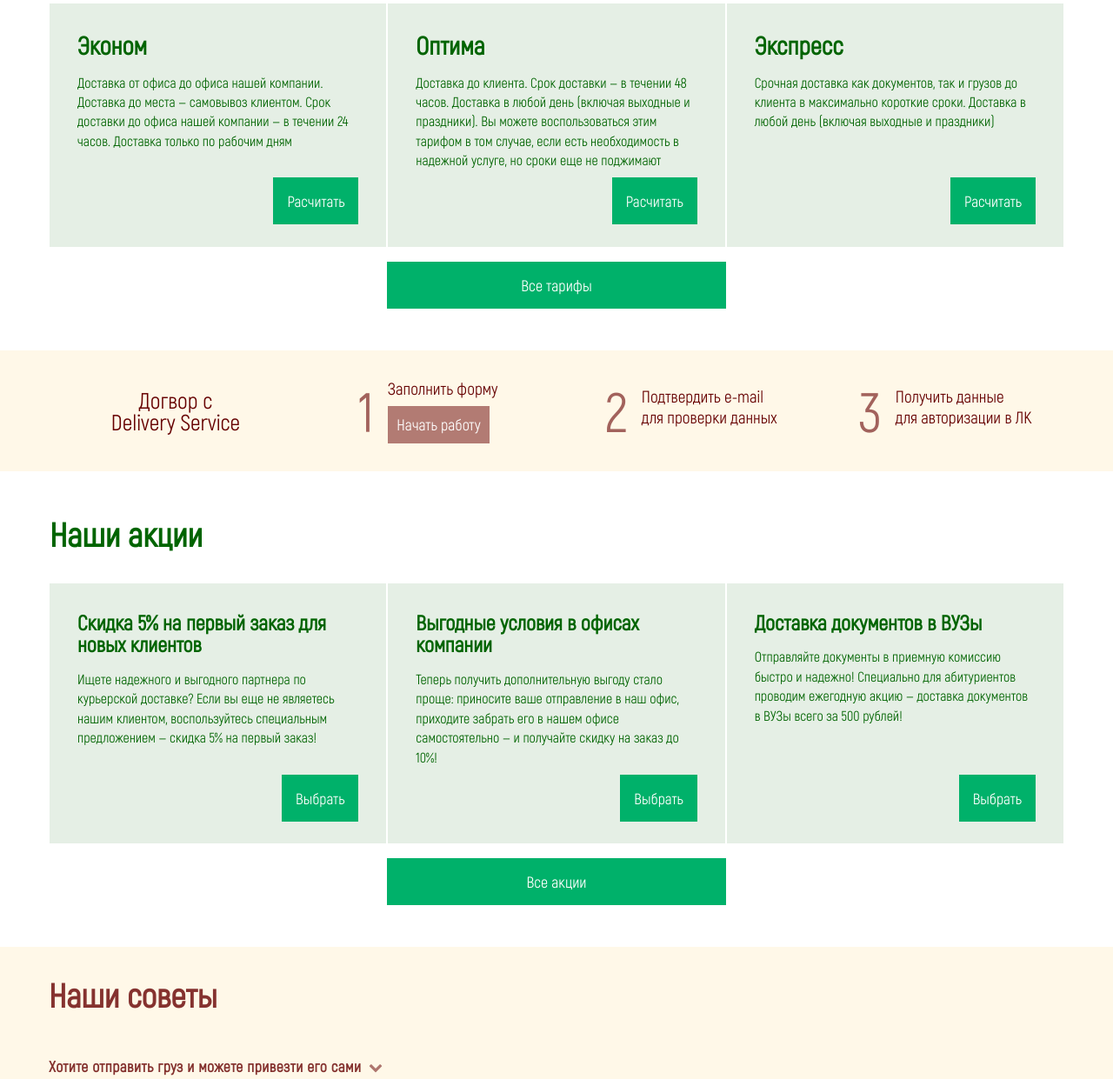
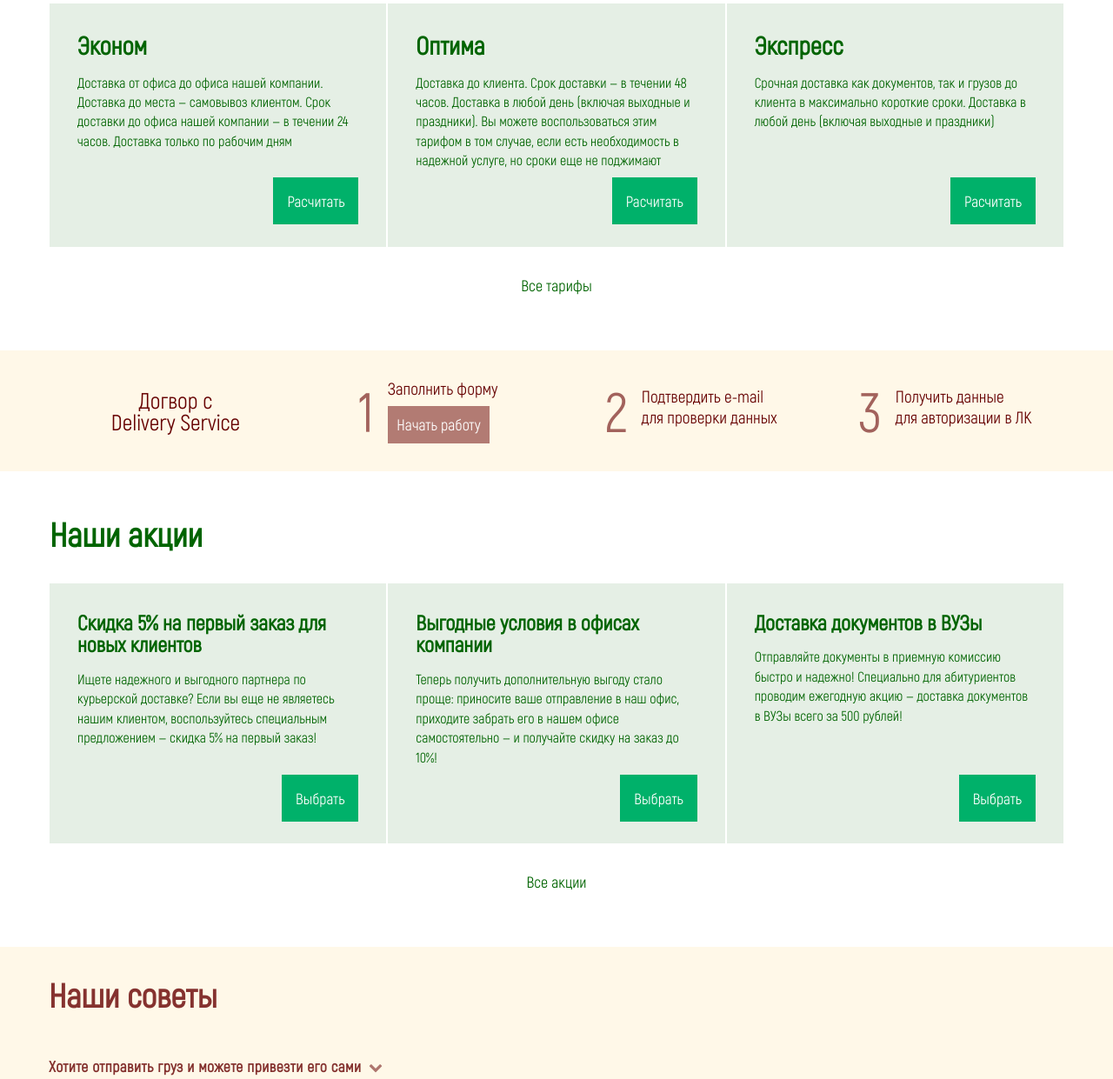
Before and after one commit to wd-asha/delivery-v2, a plain HTML site: page index.html in a window 1280 px wide. Shown: the part 3012-4253 px from the top of the page at 87% size. Drawn offline with Linux system fonts and the light colour scheme.

Commit message:
Redesign links

```diff
--- a/css/services.css
+++ b/css/services.css
@@ -74,12 +74,32 @@
     margin-top: 1rem;
 }
 
-.services-item-last a,
-.rate-item-last a,
 .promo-item-last a {
     display: block;
-    background-color: rgba(0, 177, 106, 1.0);
-    color: white;
+    color: darkgreen;
+    padding-top: 1rem;
+    padding-bottom: 1rem;
+    text-align: center;
+    width: 100%;
+    text-decoration: none;
+    transition: .5s;
+}
+
+.rate-item-last a {
+    display: block;
+    color: darkgreen;
+    padding-top: 1rem;
+    padding-bottom: 1rem;
+    text-align: center;
+    width: 100%;
+    text-decoration: none;
+    transition: .5s;
+}
+
+.services-item-last a {
+    display: block;
+    background-color: transparent;
+    color: darkgreen;
     padding-top: 1rem;
     padding-bottom: 1rem;
     text-align: center;
@@ -91,7 +111,7 @@
 .services-item-last a:hover,
 .rate-item-last a:hover,
 .promo-item-last a:hover {
-    background-color: darkgreen;
+    color: rgba(0, 177, 106, 1.0);
 }
 
 .services-item h5,
```
